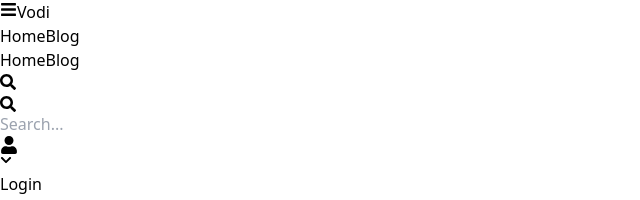
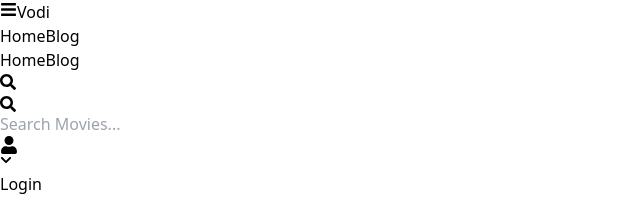
Before and after one commit to MDevHub/Vodi-Movie-web, a React (Vite) app: page / in a window 1280 px wide. Shown: the top 200 px of the page, without its empty margins (0-640 px from the left). Built offline with nearby package versions, Linux system fonts and the light colour scheme.

Commit message:
Upated placeholder for search

```diff
--- a/src/Components/Layout/NavBar.jsx
+++ b/src/Components/Layout/NavBar.jsx
@@ -128,7 +128,7 @@
               <FaSearch className="absolute top-1/2 left-3 transform -translate-y-1/2 text-gray-400" />
               <input
                 type="text"
-                placeholder="Search..."
+                placeholder="Search Movies..."
                 className="pl-10 pr-4 py-2 rounded-full border border-gray-600 bg-gray-800 text-white focus:outline-none focus:ring-1 focus:ring-blue-500 transition-all duration-600"
                 value={searchQuery}
                 onChange={(e) => setSearchQuery(e.target.value)}
@@ -188,7 +188,7 @@
         <div className="md:hidden bg-black px-4 pb-4 pt-2 fixed top-[68px] w-full z-40">
           <input
             type="text"
-            placeholder="Search..."
+            placeholder="Search Movies..."
             className="w-full px-4 py-2 rounded-full border border-gray-600 bg-gray-800 text-white focus:outline-none focus:ring-1 focus:ring-blue-500 transition-all duration-300"
             value={searchQuery}
             onChange={(e) => setSearchQuery(e.target.value)}
```
